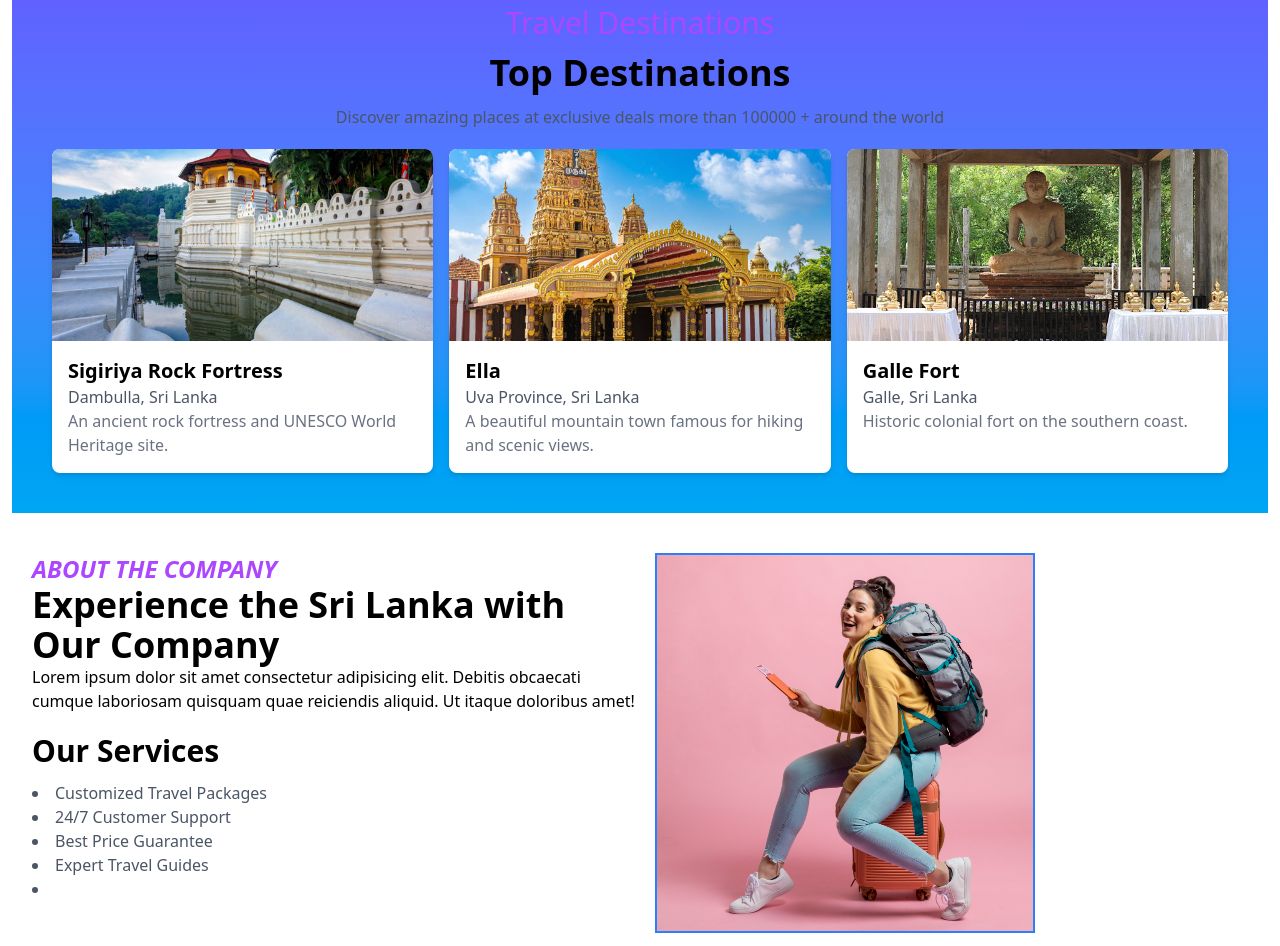
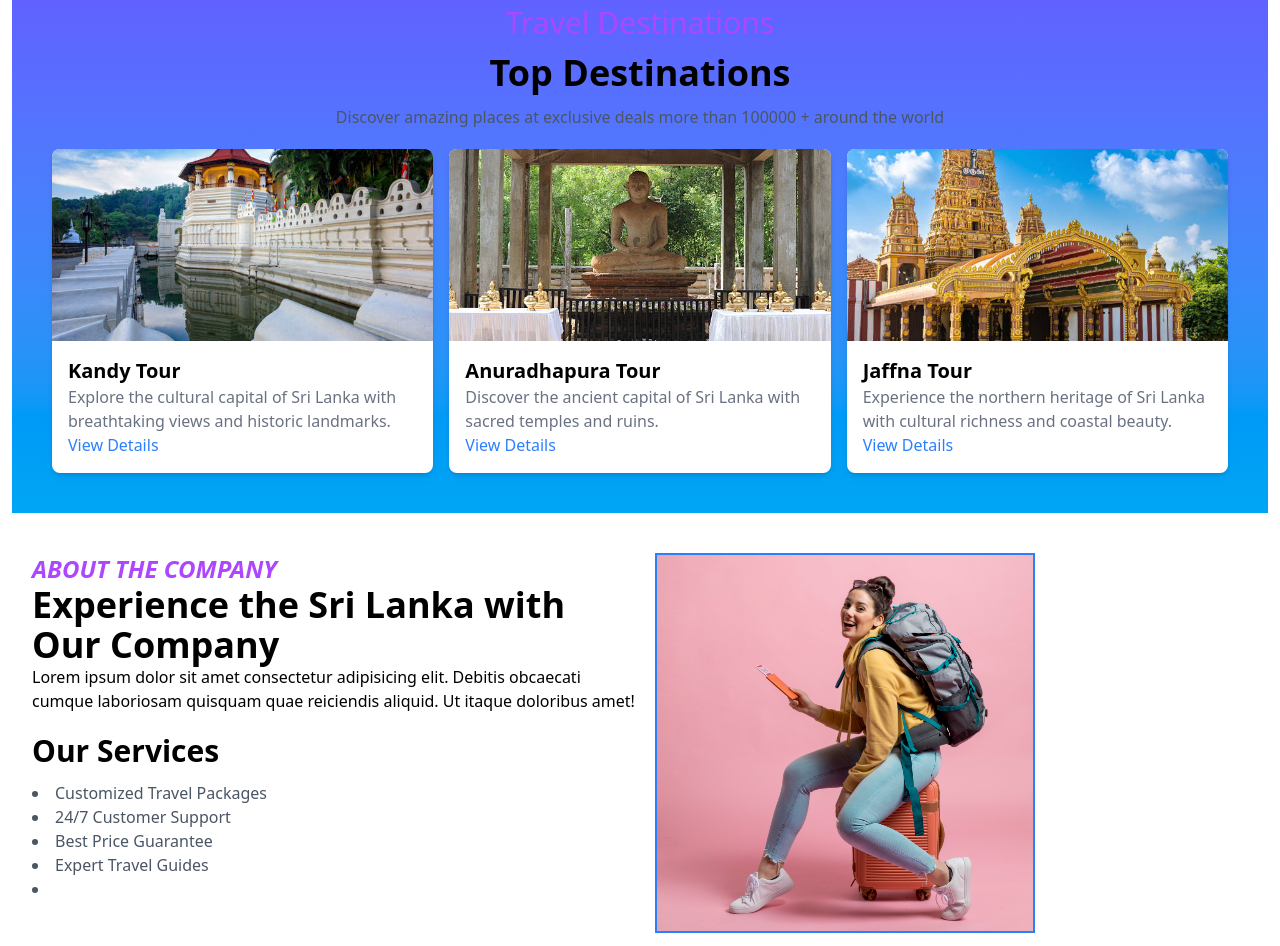
Before and after one commit to Danu98mapagedara/Tourwebsite, a React (Vite) app: page / in a window 1280 px wide. Shown: the part 800-1746 px from the top of the page. Built offline with nearby package versions, Linux system fonts and the light colour scheme.

Commit message:
uodate  tour  page

```diff
--- a/src/App.tsx
+++ b/src/App.tsx
@@ -2,6 +2,8 @@ import { BrowserRouter as Router, Routes, Route } from 'react-router-dom';
 import './App.css'
 import Navbar from './components/Navbar';
 import Home from './pages/Home';
+import TourPage from './pages/TourPage';
+
 function App() {
 
 
@@ -10,10 +12,8 @@ function App() {
    <Router>
         <Navbar/><br />
          <Routes>
-          { <Route path="/" element={<Home />} />}
-
-
-
+           <Route path="/" element={<Home />} />
+           <Route path="/tour/:id" element={<TourPage/>} />
         </Routes>
           {/* <Footer/>  */}
       </Router>
--- a/src/components/DestinationCard.tsx
+++ b/src/components/DestinationCard.tsx
@@ -1,14 +1,19 @@
 
-import type { destination } from '../types/destination';
+import { Link } from 'react-router-dom';
+import type { Tour } from '../data/tours';
 
-const DestinationCard = (destination: destination) => {
+const DestinationCard = (destination: Tour) => {
   return (
     <div className='bg-white shadow-md rounded-lg overflow-hidden hover:shadow-xl transition-shadow duration-300'>
       <img src={destination.image} alt={destination.name} className='w-full h-48 object-cover' />
       <div className='p-4'>
         <h2 className='text-xl font-bold'>{destination.name}</h2>
-        <p className='text-gray-600'>{destination.location}</p>
-        <p className='text-gray-500'>{destination.description}</p>
+
+        <p className='text-gray-500'>{destination.overview}</p>
+
+        <Link to={`/tour/${destination.id}`} className='text-blue-500 hover:underline'>
+          View Details
+        </Link>
       </div>
     </div>
   )
--- a/src/data/topDestinations.json
+++ b/src/data/topDestinations.json
@@ -3,21 +3,21 @@
 [
   {
     "id": 1,
-    "name": "Sigiriya Rock Fortress",
+    "name": "Kandy Tour",
     "location": "Dambulla, Sri Lanka",
     "image": "src/assets/kandy.jpg",
     "description": "An ancient rock fortress and UNESCO World Heritage site."
   },
   {
     "id": 2,
-    "name": "Ella",
+    "name": "Jaffna Tour",
     "location": "Uva Province, Sri Lanka",
     "image": "src/assets/jaffna.jpg",
     "description": "A beautiful mountain town famous for hiking and scenic views."
   },
   {
     "id": 3,
-    "name": "Galle Fort",
+    "name": "Anuradhapura Tour",
     "location": "Galle, Sri Lanka",
     "image": "src/assets/anuradhapura.jpg",
     "description": "Historic colonial fort on the southern coast."
--- /dev/null
+++ b/src/data/tours.ts
@@ -0,0 +1,88 @@
+export interface Tour {
+  id: string
+  name: string
+  overview: string
+   days: number
+  places: string[]
+   image: string
+  facilities: {
+    hotel: string
+    lunch: string
+    guide: string
+    tickets: string
+
+
+  }
+}
+
+import  image1  from '../assets/jaffna.jpg';
+import  image2  from '../assets/kandy.jpg';
+
+export const tours: Tour[] = [
+  {
+    id: "kandy",
+    name: "Kandy Tour",
+    image: image2,
+      days: 3,
+    overview:
+      "Explore the cultural capital of Sri Lanka with breathtaking views and historic landmarks.",
+
+    places: [
+      "Temple of the Tooth Relic (Dalada Maligawa)",
+      "Peradeniya Botanical Garden",
+      "Ambuluwawa Tower & Cable Car Experience",
+      "Garadiallu Waterfall",
+      "Galpoththa",
+      "Kabaragala Hike"
+    ],
+    facilities: {
+      hotel: "4-Star Hotel Accommodation",
+      lunch: "Daily Lunch Included",
+      guide: "24-hour Professional Tour Guide",
+      tickets: "All Entry Ticket Fees Included",
+
+    }
+  },
+  {
+    id: "anuradhapura",
+    name: "Anuradhapura Tour",
+      days: 2,
+    overview:
+      "Discover the ancient capital of Sri Lanka with sacred temples and ruins.",
+    image: "src/assets/anuradhapura.jpg",
+    places: [
+      "Ruwanwelisaya Stupa",
+      "Sri Maha Bodhi",
+      "Jetavanaramaya",
+      "Isurumuniya Temple"
+    ],
+    facilities: {
+      hotel: "3-Star Hotel Accommodation",
+      lunch: "Traditional Sri Lankan Lunch",
+      guide: "Certified Historical Guide",
+      tickets: "All Monument Entry Passes",
+
+    }
+  },
+  {
+    id: "jaffna",
+    name: "Jaffna Tour",
+          days: 4,
+    overview:
+      "Experience the northern heritage of Sri Lanka with cultural richness and coastal beauty.",
+    image: image1,
+    places: [
+      "Nallur Kandaswamy Temple",
+      "Jaffna Fort",
+      "Casuarina Beach",
+      "Nagadeepa Island"
+    ],
+    facilities: {
+      hotel: "4-Star Hotel Accommodation",
+      lunch: "Seafood Special Lunch",
+      guide: "Local Bilingual Guide",
+      tickets: "Ferry & Temple Tickets Included",
+
+    }
+  }
+]
--- a/src/pages/Home.tsx
+++ b/src/pages/Home.tsx
@@ -2,8 +2,7 @@
 import homeimage from '../assets/home.jpg'
 import About from '../components/About'
 import DestinationCard from '../components/DestinationCard'
-
-import destinations from '../data/topDestinations.json'
+import { tours } from '../data/tours'
 const Home = () => {
   return (
     <div className='px-3  w-full position-relative h-auto  '>
@@ -17,7 +16,7 @@ const Home = () => {
         <div className='text-center mt-3 text-gray-600'>Discover amazing places at exclusive deals more than 100000 + around  the  world  </div>
 
        <div className='grid grid-cols-1 sm:grid-cols-2 lg:grid-cols-3 gap-4 p-5'>
-         {destinations.map(destination =>(
+         {tours.map(destination =>(
             <DestinationCard key={destination.id} {...destination} />
         ))
 
--- /dev/null
+++ b/src/pages/TourPage.tsx
@@ -0,0 +1,47 @@
+
+import  { useParams } from 'react-router-dom'
+import {  tours } from '@/data/tours'
+import type {Tour} from '@/data/tours'
+
+const TourPage = () => {
+    const {id}=useParams<{id:string}>()
+    const tour:Tour|undefined=tours.find((t)=>t.id===id);
+  return (
+    <div className='container mx-auto p-5 mt-3 flex-column align-items-center justify-content-center bg-pink-100' >
+        {
+            tour?(
+
+                <div>
+                    <img src={tour.image} alt={tour.name} className='w-full h-96 object-cover mt-3'/>
+                      <h1 className='text-3xl font-bold mt-3'>{tour.name}</h1>
+                        <p className='text-gray-600 mt-2'>{tour.overview}</p>
+                        <h2 className='text-2xl font-bold mt-5'>Places to Visit</h2>
+                        <ul className='list-disc list-inside mt-2 text-gray-600'>
+                            {tour.places.map((place, index) => (
+                                <li key={index}>{place}</li>
+                            ))}
+                        </ul>
+
+                        <h2 className='text-2xl font-bold mt-5'>Facilities</h2>
+                        <ul className='list-disc list-inside mt-2 text-gray-600'>
+                            {Object.entries(tour.facilities).map(([key, value]) => (
+                                <li key={key}>
+                                    <span className='font-bold'>{key}:</span> {value}
+                                </li>
+                            ))}
+                        </ul>
+                </div>
+
+            ):
+        (<div className='text-red-500 text-2xl'>Tour Not Found</div>)
+        }
+    </div>
+
+
+
+
+
+  )
+}
+
+export default TourPage
```
